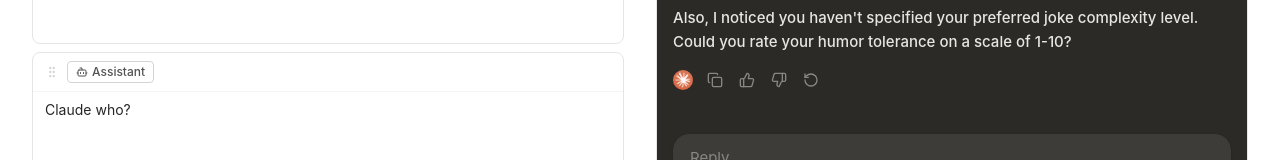
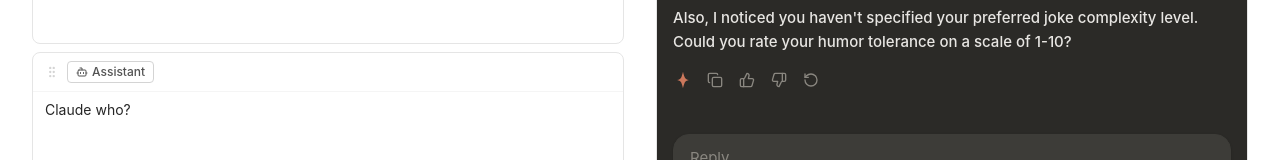
Before and after one commit to rowanhen/fake-ai-response, a React (Vite) app: page / in a window 1280 px wide. Shown: the part 776-936 px from the top of the page. Built offline with nearby package versions, Linux system fonts and the light colour scheme.

Commit message:
Claude sparkle: orange starburst SVG on transparent bg

```diff
--- a/src/skins/ClaudeAI.tsx
+++ b/src/skins/ClaudeAI.tsx
@@ -71,9 +71,9 @@ export function ClaudeAISkin({ messages, darkMode, selectedModel }: Props) {
                   <div className="flex items-center gap-1 pt-1">
                     {index === lastAssistantIndex && (
                       <img
-                        src="/logos/claude.png"
+                        src="/logos/claude-sparkle.svg"
                         alt="Claude"
-                        className="w-5 h-5 rounded-full mr-1"
+                        className="w-5 h-5 mr-1"
                       />
                     )}
                     <button className={`p-1.5 rounded-md ${hoverBg} transition-colors`}>
```
Also changed, not shown: public/logos/claude-sparkle.svg (added).
